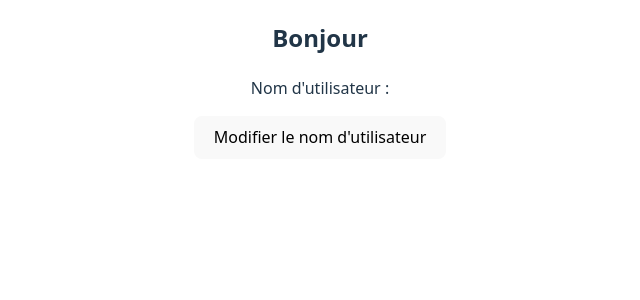
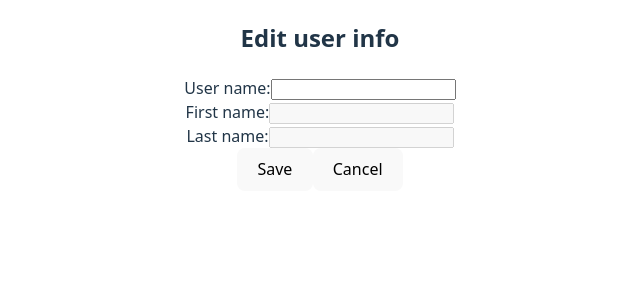
Before and after one commit to Valerie2a/argent-bank-frontend, a React (Vite) app: page /profile in a window 1280 px wide. Shown: the top 300 px of the page, without its empty margins (320-960 px from the left). Built offline with nearby package versions, Linux system fonts and the light colour scheme.

Commit message:
Ajout de la fonctionnalité de modification du nom d'utilisateur (username)

```diff
--- a/src/features/users/userSlice.js
+++ b/src/features/users/userSlice.js
@@ -17,6 +17,34 @@ export const loginUser = createAsyncThunk(
       }
 
       return data.body.token; // retour du token
+    } catch (error) {
+      return thunkAPI.rejectWithValue("Erreur réseau");
+    }
+  }
+);
+
+// Thunk pour récupérer les infos utilisateur après login
+export const fetchUserProfile = createAsyncThunk(
+  "user/fetchUserProfile",
+  async (_, thunkAPI) => {
+    try {
+      const token = thunkAPI.getState().user.token;
+
+      const response = await fetch("http://localhost:3001/api/v1/user/profile", {
+        method: "POST",
+        headers: {
+          "Content-Type": "application/json",
+          Authorization: `Bearer ${token}`,
+        },
+      });
+
+      const data = await response.json();
+
+      if (!response.ok) {
+        return thunkAPI.rejectWithValue(data.message);
+      }
+
+      return data.body;
     } catch (error) {
       return thunkAPI.rejectWithValue("Erreur réseau");
     }
@@ -87,11 +115,26 @@ const userSlice = createSlice ({
         state.loading = false;
         state.error = action.payload;
       })
+      // fetchUserProfile
+      .addCase(fetchUserProfile.pending, (state) => {
+        state.loading = true;
+        state.error = null;
+      })
+      .addCase(fetchUserProfile.fulfilled, (state, action) => {
+        state.loading = false;
+        state.userName = action.payload.userName;
+        state.firstName = action.payload.firstName;
+        state.lastName = action.payload.lastName;
+      })
+      .addCase(fetchUserProfile.rejected, (state, action) => {
+        state.loading = false;
+        state.error = action.payload;
+      })
+      // Update userprofil
       .addCase(updateUserProfile.pending, (state) => {
         state.loading = true;
         state.error = null;
       })
-      // Update userprofil
       .addCase(updateUserProfile.fulfilled, (state, action) => {
         state.loading = false;
         state.userName = action.payload.userName;
--- a/src/pages/Login.jsx
+++ b/src/pages/Login.jsx
@@ -1,6 +1,6 @@
 import React, { useState } from "react";
 import { useDispatch, useSelector } from "react-redux";
-import { loginUser } from "../features/users/userSlice";
+import { loginUser , fetchUserProfile } from "../features/users/userSlice";
 import { useNavigate } from "react-router-dom";
 
 function Login() {
@@ -13,10 +13,17 @@ function Login() {
 
   const handleSubmit = async (e) => {
   e.preventDefault();
-    const resultAction = await dispatch(loginUser({ email, password}));
+
+  const resultAction = await dispatch(loginUser({ email, password }));
 
   if (loginUser.fulfilled.match(resultAction)) {
+    // Attendre que le token soit bien présent avant de faire le fetch
+    const token = resultAction.payload;
+
+    if (token) {
+      await dispatch(fetchUserProfile());
       navigate("/profile");
+    }
   } else {
     alert("Échec de la connexion :" + resultAction.payload);
   }
--- a/src/pages/Profile.jsx
+++ b/src/pages/Profile.jsx
@@ -1,50 +1,72 @@
 import React, { useState, useEffect } from "react";
 import { useDispatch, useSelector } from "react-redux";
-import { updateUserProfile } from "../features/users/userSlice";
+import { updateUserProfile, fetchUserProfile } from "../features/users/userSlice";
 
 function Profile() {
   const dispatch = useDispatch();
-  const { firstName, lastName, userName, token, loading, error  } = useSelector ((state) => state.user);
 
-  const [ editMode , setEditMode ]  = useState(false)
-  const [ newUserName, setNewUserName ] = useState ('')
+  // Récupération des données utilisateur depuis le store Redux
+  const { firstName, lastName, userName, token, loading, error } = useSelector(
+    (state) => state.user
+  );
 
+  // État local pour le champ modifiable : userName
+  const [newUserName, setNewUserName] = useState("");
+
+  // Récupération du profil si token présent
   useEffect(() => {
-    setNewUserName(userName || '');
+    if (token) {
+      dispatch(fetchUserProfile(token));
+    }
+  }, [dispatch, token]);
+
+  // Initialisation du champ avec la valeur Redux
+  useEffect(() => {
+    setNewUserName(userName || "");
   }, [userName]);
 
-
+  // Envoi des modifications
   const handleSubmit = (e) => {
     e.preventDefault();
-      dispatch(updateUserProfile({ userName: newUserName})) ;
-      setEditMode(false);
+    dispatch(updateUserProfile({ userName: newUserName }));
+  };
+
+  // Réinitialisation du champ lors d'un cancel
+  const handleCancel = (e) => {
+    e.preventDefault();
+    console.log("Cancel triggered");
+    setNewUserName(userName);
   };
 
   return (
     <div className="profile">
-      <h2>Bonjour {firstName} {lastName}</h2>
-
-      {!editMode ? (
-        <>
-          <p>Nom d'utilisateur : <strong>{userName}</strong></p>
-          <button onClick={() => setEditMode(true)}>Modifier le nom d'utilisateur</button>
-        </>
-      ) : (
-        <form onSubmit={handleSubmit}>
-          <label>
-            Nouveau nom d'utilisateur :
+      <h2>Edit user info</h2>
+      <form onSubmit={handleSubmit} className="edit-form">
+        <div>
+          <label htmlFor="username">User name:</label>
           <input
             type="text"
+            id="username"
             value={newUserName}
             onChange={(e) => setNewUserName(e.target.value)}
+            required
           />
-          </label>
-          <button type="submit">Enregistrer</button>
-          <button type="button" onClick={() => setEditMode(false)}>Annuler</button>
+        </div>
+        <div>
+          <label htmlFor="firstName">First name:</label>
+          <input type="text" id="firstName" value={firstName} disabled />
+        </div>
+        <div>
+          <label htmlFor="lastName">Last name:</label>
+          <input type="text" id="lastName" value={lastName} disabled />
+        </div>
+        <button type="submit" disabled={loading}>
+          {loading ? "Saving..." : "Save"}
+        </button>
+        <button type="button" onClick={handleCancel}>
+          Cancel
+        </button>
       </form>
-      )}
-
-      {loading && <p>Chargement...</p>}
       {error && <p style={{ color: "red" }}>{error}</p>}
     </div>
   );
```
Lines whose indentation alone changed are shown as unchanged.
